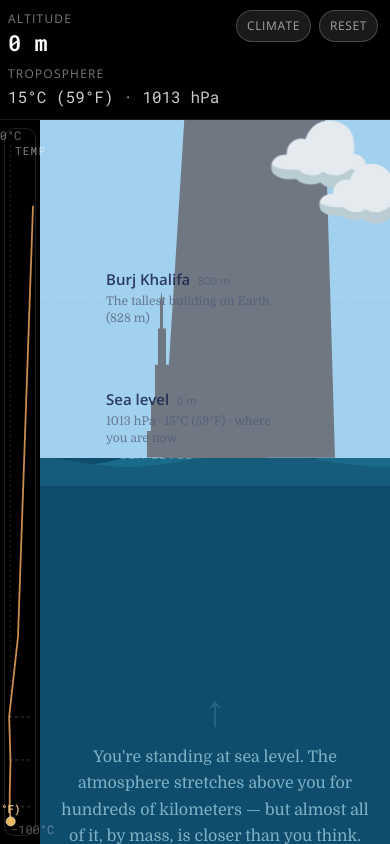
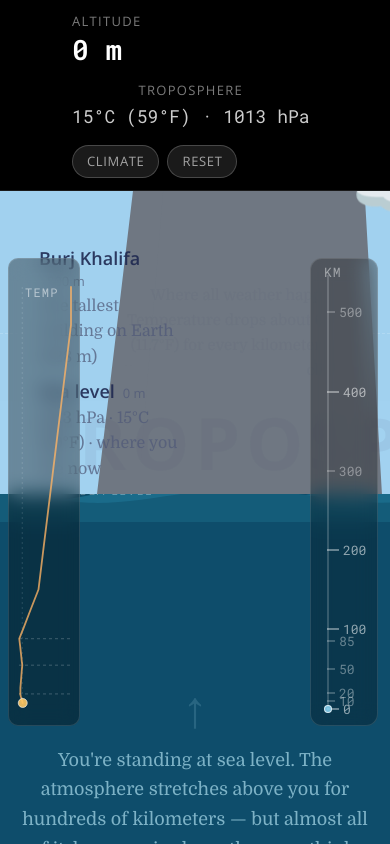
Before and after one commit to bairdlangenbrunner/isthisinteresting, a Next.js app: page /atmosphere-scroll-preview in a window 390 px wide. Built offline with nearby package versions, Linux system fonts and the light colour scheme.

Commit message:
second stopping point...

```diff
--- a/app/(posts)/_006-atmosphere-scroll/atmosphere-scrolly-prototype.jsx
+++ b/app/(posts)/_006-atmosphere-scroll/atmosphere-scrolly-prototype.jsx
@@ -85,6 +85,14 @@ const landmarks = [
 // ─── Chapter Breaks ──────────────────────────────────────────────────
 // Each boundary has an array of lines that scroll through one at a time.
 const CHAPTER_BREAKS = {
+  2: {
+    lines: [
+      "You're still in the troposphere, the lowest layer of the atmosphere.",
+      "This is where almost all weather happens: clouds, rain, turbulence, and the air you breathe are concentrated here.",
+      "It is the densest part of the atmosphere, which is why most of the atmosphere's mass is packed surprisingly close to the ground.",
+      "As you climb through it, temperature usually falls with altitude, helping warm air rise and cold air sink.",
+    ],
+  },
   12: {
     lines: [
       "You've reached the tropopause, at about 12 km.",
@@ -92,6 +100,13 @@ const CHAPTER_BREAKS = {
       "Below here, temperature falls with altitude — warm air rises, cold air sinks, and the atmosphere churns.",
       "Above here, temperature starts to rise. The air becomes stable, layered, and still.",
       "Almost everything you think of as \"weather\" — clouds, rain, wind, storms — is confined to the layer you just passed through.",
+    ],
+  },
+  25: {
+    lines: [
+      "At these altitudes, ozone is good. It absorbs ultraviolet radiation from the sun, acting like sunscreen for life on Earth.",
+      "The Montreal Protocol phased out ozone-depleting chemicals once common in aerosol cans and refrigeration, and the ozone layer has been gradually recovering.",
+      "It remains a rare example of coordinated global action reducing environmental harm before the worst outcomes became permanent.",
     ],
   },
   50: {
@@ -144,6 +159,16 @@ function formatTempWithF(celsius, digits = 0) {
   return `${celsius.toFixed(digits)}°C (${fahrenheit.toFixed(digits)}°F)`;
 }
 
+function createSeededRandom(seed) {
+  let state = seed >>> 0;
+  return () => {
+    state = (state + 0x6d2b79f5) >>> 0;
+    let t = Math.imul(state ^ (state >>> 15), 1 | state);
+    t ^= t + Math.imul(t ^ (t >>> 7), 61 | t);
+    return ((t ^ (t >>> 14)) >>> 0) / 4294967296;
+  };
+}
+
 // ─── Color Helpers ───────────────────────────────────────────────────
 function lerpColor(a, b, t) {
   return `rgb(${Math.round(a[0] + (b[0] - a[0]) * t)}, ${Math.round(a[1] + (b[1] - a[1]) * t)}, ${Math.round(a[2] + (b[2] - a[2]) * t)})`;
@@ -305,12 +330,12 @@ function ChapterOverlay({ chapter, progress, lineProgress, passedLines, fadingOu
             key={i}
             style={{
               position: "absolute",
-              left: 0,
-              right: 0,
+              left: compact ? "15vw" : 0,
+              right: compact ? "auto" : 0,
               top: yPercent + "%",
               transform: "translateY(-50%)",
-              textAlign: "center",
-              padding: compact ? "0 18px" : "0 40px",
+              textAlign: compact ? "left" : "center",
+              padding: compact ? 0 : "0 40px",
               opacity: opacity,
               zIndex: t > 0 && t < 1 ? 2 : wasPassed ? 0 : 1,
               willChange: "transform, opacity",
@@ -319,11 +344,11 @@ function ChapterOverlay({ chapter, progress, lineProgress, passedLines, fadingOu
             <div
               style={{
                 fontFamily: "'Domine', Georgia, serif",
-                fontSize: "16px",
+                fontSize: compact ? "16px" : "18px",
                 lineHeight: 1.55,
                 color: "rgba(255, 255, 255, 0.95)",
-                maxWidth: compact ? 320 : 400,
-                margin: "0 auto",
+                maxWidth: compact ? "58vw" : 400,
+                margin: compact ? 0 : "0 auto",
                 background: "rgba(0, 0, 0, 0.35)",
                 backdropFilter: "blur(12px)",
                 WebkitBackdropFilter: "blur(12px)",
@@ -361,12 +386,13 @@ function ChapterOverlay({ chapter, progress, lineProgress, passedLines, fadingOu
 }
 
 // ─── Temperature Profile SVG (draggable) ─────────────────────────────
-function TempProfile({ currentKm, showClimate, onDragAltitude, compact, fullHeight, topOffset, availableHeight }) {
+function TempProfile({ currentKm, showClimate, onDragAltitude, onDragStateChange, compact, fullHeight, topOffset, availableHeight }) {
+  const minimalMobileRail = fullHeight;
   const svgWidth = fullHeight ? 32 : compact ? 54 : 72;
-  const svgHeight = fullHeight
-    ? Math.max(availableHeight, 320)
-    : compact ? 280 : 360;
-  const padding = { top: 16, bottom: 16, left: 4, right: 4 };
+  const svgHeight = Math.max(availableHeight, fullHeight ? 320 : compact ? 280 : 420);
+  const padding = fullHeight
+    ? { top: 18, bottom: 18, left: 7, right: 7 }
+    : { top: 28, bottom: 24, left: 10, right: 10 };
   const plotW = svgWidth - padding.left - padding.right;
   const plotH = svgHeight - padding.top - padding.bottom;
   const svgRef = useRef(null);
@@ -376,7 +402,7 @@ function TempProfile({ currentKm, showClimate, onDragAltitude, compact, fullHeig
     const pts = [];
     const altitudes = [
       0, 2, 4, 6, 8, 10, 12, 14, 16, 18, 20, 25, 30, 35, 40, 45, 50, 55, 60,
-      65, 70, 75, 80, 85, 90, 100, 120, 150, 200, 300, 400, 500,
+      65, 70, 75, 80, 85, 90, 100, 120, 150, 200, 300, 400, 500, 550,
     ];
     for (const km of altitudes) {
       pts.push({ km, temp: getTemperature(km) });
@@ -432,6 +458,11 @@ function TempProfile({ currentKm, showClimate, onDragAltitude, compact, fullHeig
     };
   }, [isDragging, eventToAltitude, onDragAltitude]);
 
+  useEffect(() => {
+    onDragStateChange?.(isDragging);
+    return () => onDragStateChange?.(false);
+  }, [isDragging, onDragStateChange]);
+
   const handleDragStart = (e) => {
     e.preventDefault();
     setIsDragging(true);
@@ -461,7 +492,7 @@ function TempProfile({ currentKm, showClimate, onDragAltitude, compact, fullHeig
         top: fullHeight ? topOffset : topOffset,
         bottom: fullHeight ? 8 : "auto",
         width: fullHeight ? 40 : "auto",
-        transform: fullHeight ? "none" : "translateY(-50%)",
+        transform: "none",
         zIndex: 30,
         display: "flex",
         flexDirection: "column",
@@ -479,10 +510,12 @@ function TempProfile({ currentKm, showClimate, onDragAltitude, compact, fullHeig
           style={{
             display: "block",
             overflow: "visible",
-            background: "rgba(0,0,0,0.35)",
-            borderRadius: 10,
-            backdropFilter: "blur(10px)",
-            border: isDragging
+            background: minimalMobileRail ? "rgba(0,0,0,0.2)" : "rgba(0,0,0,0.35)",
+            borderRadius: minimalMobileRail ? 10 : 10,
+            backdropFilter: minimalMobileRail ? "blur(10px)" : "blur(10px)",
+            border: minimalMobileRail
+              ? "1px solid rgba(255,255,255,0.1)"
+              : isDragging
                 ? "1px solid rgba(255,200,100,0.45)"
                 : "1px solid rgba(255,255,255,0.12)",
             cursor: isDragging ? "grabbing" : "grab",
@@ -490,6 +523,8 @@ function TempProfile({ currentKm, showClimate, onDragAltitude, compact, fullHeig
             touchAction: "none",
           }}
         >
+          {!minimalMobileRail && (
+            <>
               <text
                 x={padding.left + 6}
                 y={padding.top + 10}
@@ -504,9 +539,6 @@ function TempProfile({ currentKm, showClimate, onDragAltitude, compact, fullHeig
                 x1={tempToX(0)} y1={padding.top} x2={tempToX(0)} y2={padding.top + plotH}
                 stroke="rgba(255,255,255,0.18)" strokeWidth="0.75" strokeDasharray="2,3"
               />
-          <text x={tempToX(0)} y={padding.top - 5} fill="rgba(255,255,255,0.42)" fontSize={compact ? "12" : "13"} textAnchor="middle" fontFamily="'Roboto Mono', monospace">
-            0°C
-          </text>
 
               {boundaries.map((km) => (
                 <line
@@ -515,10 +547,12 @@ function TempProfile({ currentKm, showClimate, onDragAltitude, compact, fullHeig
                   stroke="rgba(255,255,255,0.22)" strokeWidth="1" strokeDasharray="3,3"
                 />
               ))}
+            </>
+          )}
 
           <path d={pathD} fill="none" stroke="rgba(255,180,100,0.78)" strokeWidth="1.8" strokeLinecap="round" strokeLinejoin="round" />
 
-          {showClimate && (
+          {showClimate && !minimalMobileRail && (
             <path
               d={samples
                 .map((p, i) => {
@@ -536,7 +570,7 @@ function TempProfile({ currentKm, showClimate, onDragAltitude, compact, fullHeig
             />
           )}
 
-          {isDragging && (
+          {isDragging && !minimalMobileRail && (
             <circle cx={curX} cy={curY} r="12" fill="rgba(255,200,100,0.15)" />
           )}
           <circle
@@ -546,21 +580,8 @@ function TempProfile({ currentKm, showClimate, onDragAltitude, compact, fullHeig
             style={{ transition: "r 0.15s ease" }}
           />
 
-          <text
-            x={Math.min(svgWidth - 8, curX + 10)}
-            y={Math.max(padding.top + 20, Math.min(svgHeight - 12, curY - 8))}
-            fill="rgba(255,215,140,0.95)"
-            fontSize={compact ? "11" : "12"}
-            fontFamily="'Roboto Mono', monospace"
-            fontWeight={isDragging ? "700" : "500"}
-            textAnchor={curX > svgWidth - 56 ? "end" : "start"}
-          >
-            {formatTempWithF(curTemp)}
-          </text>
-
-          <text x={padding.left + 2} y={padding.top + plotH + 13} fill="rgba(255,255,255,0.34)" fontSize={compact ? "12" : "13"} fontFamily="'Roboto Mono', monospace">
-            −100°C
-          </text>
+          {!minimalMobileRail && (
+            <>
               {showClimate && (
                 <>
                   <line x1={padding.left + 6} y1={svgHeight - 34} x2={padding.left + 20} y2={svgHeight - 34} stroke="rgba(255,180,100,0.7)" strokeWidth="2" />
@@ -569,18 +590,22 @@ function TempProfile({ currentKm, showClimate, onDragAltitude, compact, fullHeig
                   <text x={padding.left + 24} y={svgHeight - 15} fill="rgba(255,90,50,0.58)" fontSize={compact ? "11" : "12"} fontFamily="'Roboto Mono', monospace">+CO₂</text>
                 </>
               )}
+            </>
+          )}
         </svg>
       </div>
     </div>
   );
 }
 
-function AltitudeRuler({ currentKm, onDragAltitude, compact }) {
+function AltitudeRuler({ currentKm, onDragAltitude, onDragStateChange, compact, topOffset, availableHeight }) {
   const rulerRef = useRef(null);
   const [isDragging, setIsDragging] = useState(false);
   const rulerTicks = [0, 10, 20, 50, 85, 100, 200, 300, 400, 500];
-  const rulerHeight = compact ? 320 : 420;
+  const rulerHeight = Math.max(availableHeight, compact ? 320 : 420);
   const rulerWidth = compact ? 52 : 68;
+  const rulerInset = compact ? 14 : 16;
+  const trackHeight = rulerHeight - rulerInset * 2;
 
   const eventToAltitude = useCallback((e) => {
     if (!rulerRef.current) return null;
@@ -615,6 +640,11 @@ function AltitudeRuler({ currentKm, onDragAltitude, compact }) {
     };
   }, [isDragging, eventToAltitude, onDragAltitude]);
 
+  useEffect(() => {
+    onDragStateChange?.(isDragging);
+    return () => onDragStateChange?.(false);
+  }, [isDragging, onDragStateChange]);
+
   const handleDragStart = (e) => {
     e.preventDefault();
     setIsDragging(true);
@@ -627,8 +657,8 @@ function AltitudeRuler({ currentKm, onDragAltitude, compact }) {
       style={{
         position: "fixed",
         right: compact ? 8 : 12,
-        top: "50%",
-        transform: "translateY(-50%)",
+        top: topOffset,
+        transform: compact ? "translateY(-50%)" : "none",
         height: rulerHeight,
         width: rulerWidth,
         zIndex: 30,
@@ -655,18 +685,18 @@ function AltitudeRuler({ currentKm, onDragAltitude, compact }) {
           style={{
             position: "absolute",
             left: compact ? 13 : 16,
-            top: 12,
-            bottom: 12,
+            top: rulerInset,
+            bottom: rulerInset,
             width: 2,
             background: "rgba(255,255,255,0.18)",
           }}
         />
 
         {rulerTicks.map((km) => {
-          const pct = (km / MAX_ALTITUDE_KM) * 100;
+          const bottomOffset = (km / MAX_ALTITUDE_KM) * trackHeight + rulerInset;
           const isMajor = km === 0 || km === 100 || km === 200 || km === 400;
           return (
-            <div key={km} style={{ position: "absolute", bottom: `calc(${pct}% + 12px)`, left: compact ? 13 : 16, transform: "translateY(50%)" }}>
+            <div key={km} style={{ position: "absolute", bottom: bottomOffset, left: compact ? 13 : 16, transform: "translateY(50%)" }}>
               <div
                 style={{
                   width: isMajor ? 12 : 8,
@@ -696,9 +726,11 @@ function AltitudeRuler({ currentKm, onDragAltitude, compact }) {
         <div
           style={{
             position: "absolute",
-            bottom: `calc(${Math.min(100, (currentKm / MAX_ALTITUDE_KM) * 100)}% + 12px)`,
-            left: compact ? 13 : 16,
+            bottom: Math.min(1, currentKm / MAX_ALTITUDE_KM) * trackHeight + rulerInset,
+            left: compact ? 14 : 17,
             transform: "translate(-50%, 50%)",
+            width: 0,
+            height: 0,
           }}
         >
           {isDragging && (
@@ -717,6 +749,9 @@ function AltitudeRuler({ currentKm, onDragAltitude, compact }) {
           )}
           <div
             style={{
+              position: "absolute",
+              left: 0,
+              top: 0,
               width: isDragging ? 10 : 8,
               height: isDragging ? 10 : 8,
               borderRadius: "50%",
@@ -754,14 +789,17 @@ function AltitudeRuler({ currentKm, onDragAltitude, compact }) {
 // ─── Stars ───────────────────────────────────────────────────────────
 function Stars() {
   const stars = useMemo(
-    () =>
-      Array.from({ length: 80 }, (_, i) => ({
-        top: Math.random() * 45,
-        left: Math.random() * 100,
-        size: Math.random() * 2 + 0.5,
-        opacity: Math.random() * 0.6 + 0.1,
-        twinkle: Math.random() * 4 + 2,
-      })),
+    () => {
+      const random = createSeededRandom(101);
+      return Array.from({ length: 80 }, () => ({
+        top: random() * 45,
+        left: random() * 100,
+        size: random() * 2 + 0.5,
+        opacity: random() * 0.6 + 0.1,
+        twinkle: random() * 4 + 2,
+        delay: random() * 3,
+      }));
+    },
     []
   );
   return (
@@ -779,7 +817,7 @@ function Stars() {
             borderRadius: "50%",
             opacity: s.opacity,
             animation: `twinkle ${s.twinkle}s ease-in-out infinite`,
-            animationDelay: `${Math.random() * 3}s`,
+            animationDelay: `${s.delay}s`,
           }}
         />
       ))}
@@ -827,16 +865,18 @@ function CruisingPlanes({ currentKm, topVisibleKm, oceanHeight }) {
 
 function TroposphereClouds({ oceanHeight }) {
   const clouds = useMemo(
-    () =>
-      Array.from({ length: 10 }, (_, index) => ({
+    () => {
+      const random = createSeededRandom(202);
+      return Array.from({ length: 10 }, (_, index) => ({
         id: index,
-        km: Math.random() * 11.5 + 0.2,
-        left: Math.random() * 100,
-        size: Math.random() * 36 + 56,
+        km: random() * 11.5 + 0.2,
+        left: random() * 100,
+        size: random() * 36 + 56,
         opacity: 1,
-        duration: Math.random() * 28 + 72,
-        delay: -(Math.random() * 80),
-      })),
+        duration: random() * 28 + 72,
+        delay: -(random() * 80),
+      }));
+    },
     []
   );
 
@@ -869,16 +909,18 @@ function TroposphereClouds({ oceanHeight }) {
 
 function OzoneMolecules({ oceanHeight }) {
   const molecules = useMemo(
-    () =>
-      Array.from({ length: 18 }, (_, index) => ({
+    () => {
+      const random = createSeededRandom(303);
+      return Array.from({ length: 18 }, (_, index) => ({
         id: index,
-        km: 20 + Math.random() * 5,
-        left: Math.random() * 100,
-        size: Math.random() * 8 + 12,
-        opacity: Math.random() * 0.18 + 0.18,
-        duration: Math.random() * 18 + 22,
-        delay: -(Math.random() * 24),
-      })),
+        km: 20 + random() * 5,
+        left: random() * 100,
+        size: random() * 8 + 12,
+        opacity: random() * 0.18 + 0.18,
+        duration: random() * 18 + 22,
+        delay: -(random() * 24),
+      }));
+    },
     []
   );
 
@@ -1060,14 +1102,9 @@ function KilimanjaroComparison({ compact, phone, oceanHeight }) {
 
 // ─── Main Component ──────────────────────────────────────────────────
 export default function AtmosphereScrolly() {
-  const [viewport, setViewport] = useState(() => ({
-    width: typeof window !== "undefined" ? window.innerWidth : 1280,
-    height: typeof window !== "undefined" ? window.innerHeight : 800,
-  }));
+  const [viewport, setViewport] = useState({ width: 1280, height: 800 });
   // Ocean = half the viewport height
-  const [oceanHeight, setOceanHeight] = useState(() =>
-    typeof window !== "undefined" ? Math.round(window.innerHeight / 2) : 400
-  );
+  const [oceanHeight, setOceanHeight] = useState(400);
   const totalHeight = ATM_HEIGHT + oceanHeight;
 
   useEffect(() => {
@@ -1095,6 +1132,8 @@ export default function AtmosphereScrolly() {
 
   const [currentKm, setCurrentKm] = useState(0);
   const [showClimate, setShowClimate] = useState(false);
+  const [isTempDragging, setIsTempDragging] = useState(false);
+  const [isRulerDragging, setIsRulerDragging] = useState(false);
   const containerRef = useRef(null);
   const hudRef = useRef(null);
   const [hudHeight, setHudHeight] = useState(88);
@@ -1115,12 +1154,16 @@ export default function AtmosphereScrolly() {
   const touchStartY = useRef(null);
 
   const activeChapter = activeChapterKm ? CHAPTER_BREAKS[activeChapterKm] : null;
+  const isScaleDragging = isTempDragging || isRulerDragging;
   const isCompact = viewport.width < 900;
   const isPhone = viewport.width < 680;
   const showRuler = viewport.width >= 880;
-  const mobileRailWidth = 40;
-  const profileTopOffset = isPhone ? hudHeight + 8 : "50%";
-  const profileAvailableHeight = isPhone ? Math.max(viewport.height - hudHeight - 16, 320) : 360;
+  const mobileRailWidth = 0;
+  const desktopOverlayViewport = Math.max(viewport.height - hudHeight - 24, 420);
+  const desktopOverlayHeight = Math.max(Math.round(desktopOverlayViewport * 0.8), 420);
+  const desktopOverlayTop = hudHeight + Math.max((desktopOverlayViewport - desktopOverlayHeight) / 2 + 8, 8);
+  const profileTopOffset = isPhone ? hudHeight + 8 : desktopOverlayTop;
+  const profileAvailableHeight = isPhone ? Math.max(viewport.height - hudHeight - 16, 320) : desktopOverlayHeight;
 
   useEffect(() => {
     if (!hudRef.current) return undefined;
@@ -1160,12 +1203,12 @@ export default function AtmosphereScrolly() {
 
   // Called by TempProfile when user drags the dot
   const scrollToAltitude = useCallback((km) => {
-    if (!containerRef.current || activeChapterKm) return; // block during chapter
+    if (!containerRef.current || (activeChapterKm && !isScaleDragging)) return; // block during chapter unless dragging a scale
     const el = containerRef.current;
     const targetPx = altitudeToPixels(km) + oceanHeight;
     const targetScrollTop = el.scrollHeight - el.clientHeight - targetPx;
     el.scrollTop = targetScrollTop;
-  }, [activeChapterKm, oceanHeight]);
+  }, [activeChapterKm, isScaleDragging, oceanHeight]);
 
   const updateAltitude = useCallback(() => {
     if (!containerRef.current) return;
@@ -1184,7 +1227,7 @@ export default function AtmosphereScrolly() {
   }, [currentKm, oceanHeight]); // recalc whenever currentKm updates (same scroll event)
 
   useEffect(() => {
-    if (activeChapterKm || chapterCooldown.current) return;
+    if (activeChapterKm || chapterCooldown.current || isScaleDragging) return;
 
     const boundaries = Object.keys(CHAPTER_BREAKS).map(Number);
     for (const bKm of boundaries) {
@@ -1220,7 +1263,20 @@ export default function AtmosphereScrolly() {
     }
 
     prevCenterKm.current = centerKm;
-  }, [centerKm, activeChapterKm, oceanHeight]);
+  }, [centerKm, activeChapterKm, isScaleDragging, oceanHeight]);
+
+  useEffect(() => {
+    if (!isScaleDragging || !activeChapterKm) return;
+    setActiveChapterKm(null);
+    setChapterProgress(0);
+    setChapterLineProgress([]);
+    setChapterPassedLines([]);
+    setChapterFadingOut(false);
+    chapterCooldown.current = false;
+    frozenScrollTop.current = null;
+    prevChapterProgress.current = null;
+    chapterActivatedAt.current = 0;
+  }, [isScaleDragging, activeChapterKm]);
 
   useEffect(() => {
     if (!activeChapter) {
@@ -1532,6 +1588,7 @@ export default function AtmosphereScrolly() {
           currentKm={currentKm}
           showClimate={showClimate}
           onDragAltitude={scrollToAltitude}
+          onDragStateChange={setIsTempDragging}
           compact={isPhone}
           fullHeight={isPhone}
           topOffset={profileTopOffset}
@@ -1614,16 +1671,16 @@ export default function AtmosphereScrolly() {
             style={{
               position: "absolute",
               bottom: 30,
-              left: 0,
+              left: isPhone ? "15vw" : 0,
               right: 0,
-              textAlign: "center",
-              padding: "0 20px",
+              textAlign: isPhone ? "left" : "center",
+              padding: isPhone ? "0 20px 0 0" : "0 20px",
             }}
           >
             <div style={{ marginBottom: 10, fontSize: isPhone ? "44px" : "52px", lineHeight: 1, color: "rgba(140, 190, 210, 0.42)", animation: "pulse 2s ease-in-out infinite" }}>
               ↑
             </div>
-            <div style={{ fontSize: isPhone ? "16px" : "18px", color: "rgba(160, 210, 228, 0.76)", maxWidth: isPhone ? 320 : 460, margin: "0 auto", lineHeight: 1.65, fontFamily: "'Domine', Georgia, serif" }}>
+            <div style={{ fontSize: isPhone ? "16px" : "18px", color: "rgba(160, 210, 228, 0.76)", maxWidth: isPhone ? 260 : 460, margin: isPhone ? 0 : "0 auto", lineHeight: 1.65, fontFamily: "'Domine', Georgia, serif" }}>
               You&apos;re standing at sea level. The atmosphere stretches above you for hundreds of kilometers — but almost all of it, by mass, is closer than you think.
             </div>
           </div>
@@ -1658,22 +1715,53 @@ export default function AtmosphereScrolly() {
             const midKm = (layer.startKm + layer.endKm) / 2;
             const subColor = getSubtextColor(midKm);
             const layerOffset = getLayerLabelOffset(layer.name, isCompact, isPhone);
+            const labelBottom = bottomPx + 18 + layerOffset;
+            const descriptionBottom = labelBottom + (isPhone ? 52 : isCompact ? 76 : 94);
+            const textAnchorStyle = isPhone
+              ? { left: "15vw", right: "auto", textAlign: "left", maxWidth: 220 }
+              : { left: "auto", right: "10vw", textAlign: "right", maxWidth: isCompact ? 190 : 240 };
             return (
-              <div
-                key={layer.name + "-label"}
-                style={{
-                  position: "absolute",
-                  bottom: bottomPx + heightPx / 2 - 50 + layerOffset,
-                  right: "10vw",
-                  maxWidth: isPhone ? 150 : isCompact ? 190 : 240,
-                  textAlign: "right",
-                }}
-              >
-                <div style={{ fontSize: isPhone ? "12px" : "13px", letterSpacing: "0.15em", textTransform: "uppercase", color: subColor, marginBottom: 5 }}>
+              <div key={layer.name + "-label"}>
+                <div
+                  style={{
+                    position: "absolute",
+                    bottom: labelBottom,
+                    left: isPhone ? "15vw" : "8vw",
+                    right: isPhone ? "auto" : "8vw",
+                    zIndex: layer.name === "Troposphere" ? 3 : 1,
+                    pointerEvents: "none",
+                  }}
+                >
+                  <div
+                    style={{
+                      fontSize: isPhone ? "34px" : isCompact ? "54px" : "72px",
+                      letterSpacing: "0.08em",
+                      textTransform: "uppercase",
+                      color: subColor,
+                      opacity: isPhone ? 0.12 : 0.1,
+                      fontWeight: 700,
+                      lineHeight: 0.95,
+                      textAlign: isPhone ? "left" : "right",
+                      whiteSpace: "nowrap",
+                      transform: "none",
+                      transformOrigin: "right bottom",
+                      animation: "layerPulse 6s ease-in-out infinite",
+                    }}
+                  >
                     {layer.name}
                   </div>
+                </div>
+
+                <div
+                  style={{
+                    position: "absolute",
+                    bottom: descriptionBottom,
+                    zIndex: 9,
+                    ...textAnchorStyle,
+                  }}
+                >
                   {!isPhone && (
-                  <div style={{ fontSize: isCompact ? "13px" : "15px", color: subColor, lineHeight: 1.65, fontFamily: "'Domine', Georgia, serif" }}>
+                    <div style={{ fontSize: isCompact ? "13px" : "15px", color: subColor, lineHeight: 1.65, fontFamily: "'Domine', Georgia, serif", animation: "layerPulse 6s ease-in-out infinite" }}>
                       {layer.description}
                     </div>
                   )}
@@ -1696,6 +1784,7 @@ export default function AtmosphereScrolly() {
                     </div>
                   )}
                 </div>
+              </div>
             );
           })}
 
@@ -1737,8 +1826,8 @@ export default function AtmosphereScrolly() {
                 style={{
                   position: "absolute",
                   bottom: landmarkBlockBottom,
-                  left: isPhone ? `${mobileRailWidth + 26 + landmarkOffset}px` : `calc(10vw + ${landmarkOffset}px)`,
-                  maxWidth: isPhone ? "50%" : isCompact ? "42%" : "36%",
+                  left: isPhone ? `calc(15vw + ${landmarkOffset}px)` : `calc(10vw + ${landmarkOffset}px)`,
+                  maxWidth: isPhone ? "58vw" : isCompact ? "42%" : "36%",
                   zIndex: 8,
                 }}
               >
@@ -1798,7 +1887,10 @@ export default function AtmosphereScrolly() {
         <AltitudeRuler
           currentKm={currentKm}
           onDragAltitude={scrollToAltitude}
+          onDragStateChange={setIsRulerDragging}
           compact={isCompact}
+          topOffset={desktopOverlayTop}
+          availableHeight={desktopOverlayHeight}
         />
       )}
 
@@ -1810,6 +1902,10 @@ export default function AtmosphereScrolly() {
         @keyframes oceanDrift {
           0% { transform: translateX(0); }
           100% { transform: translateX(-50%); }
+        }
+        @keyframes layerPulse {
+          0%, 100% { opacity: 0.1; filter: brightness(1); }
+          50% { opacity: 0.15; filter: brightness(0.72); }
         }
         @keyframes planeFlyby {
           0% { transform: translateX(0) translateY(0) rotate(45deg); opacity: 0.78; }
```
Lines whose indentation alone changed are shown as unchanged.
